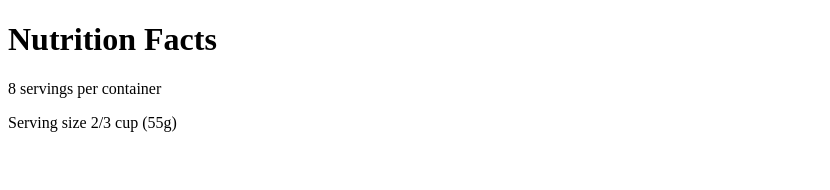
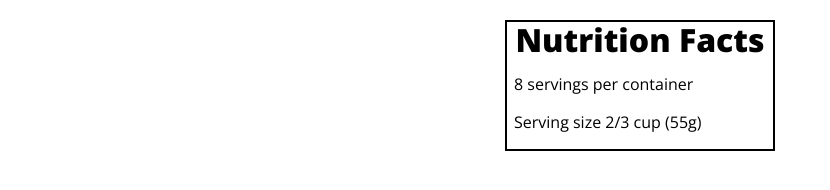
Before and after one commit to raulvillajr95/nutrition-label, a plain HTML site: page index.html in a window 1280 px wide. Shown: the whole page, without its empty margins (0-830 px from the left). Drawn offline with nearby package versions, Linux system fonts and the light colour scheme.

Commit message:
Add some css

```diff
--- a/index.html
+++ b/index.html
@@ -4,11 +4,15 @@
     <meta charset="UTF-8">
     <meta http-equiv="X-UA-Compatible" content="IE=edge">
     <meta name="viewport" content="width=device-width, initial-scale=1.0">
+    <link rel="stylesheet" href="https://fonts.googleapis.com/css?family=Open+Sans:400,700,800">
+    <link rel="stylesheet" href="styles.css">
     <title>Nutrition Label</title>
   </head>
   <body>
-    <h1>Nutrition Facts</h1>
-    <p>8 servings per container</p>
-    <p>Serving size 2/3 cup (55g)</p>
+    <div class="label">
+      <h1>Nutrition Facts</h1>
+      <p>8 servings per container</p>
+      <p>Serving size 2/3 cup (55g)</p>
+    </div>
   </body>
 </html>
--- /dev/null
+++ b/styles.css
@@ -0,0 +1,24 @@
+* {
+  box-sizing: border-box;
+}
+
+html {
+  font-size: 16px;
+}
+
+body {
+  font-family: "Open Sans", sans-serif;
+}
+
+.label {
+  border: 2px solid black;
+  width: 270px;
+  margin: 20px auto;
+  padding: 0 7px;
+}
+
+h1 {
+  font-weight: 800;
+  text-align: center;
+  margin: -4px 0;
+}
```
